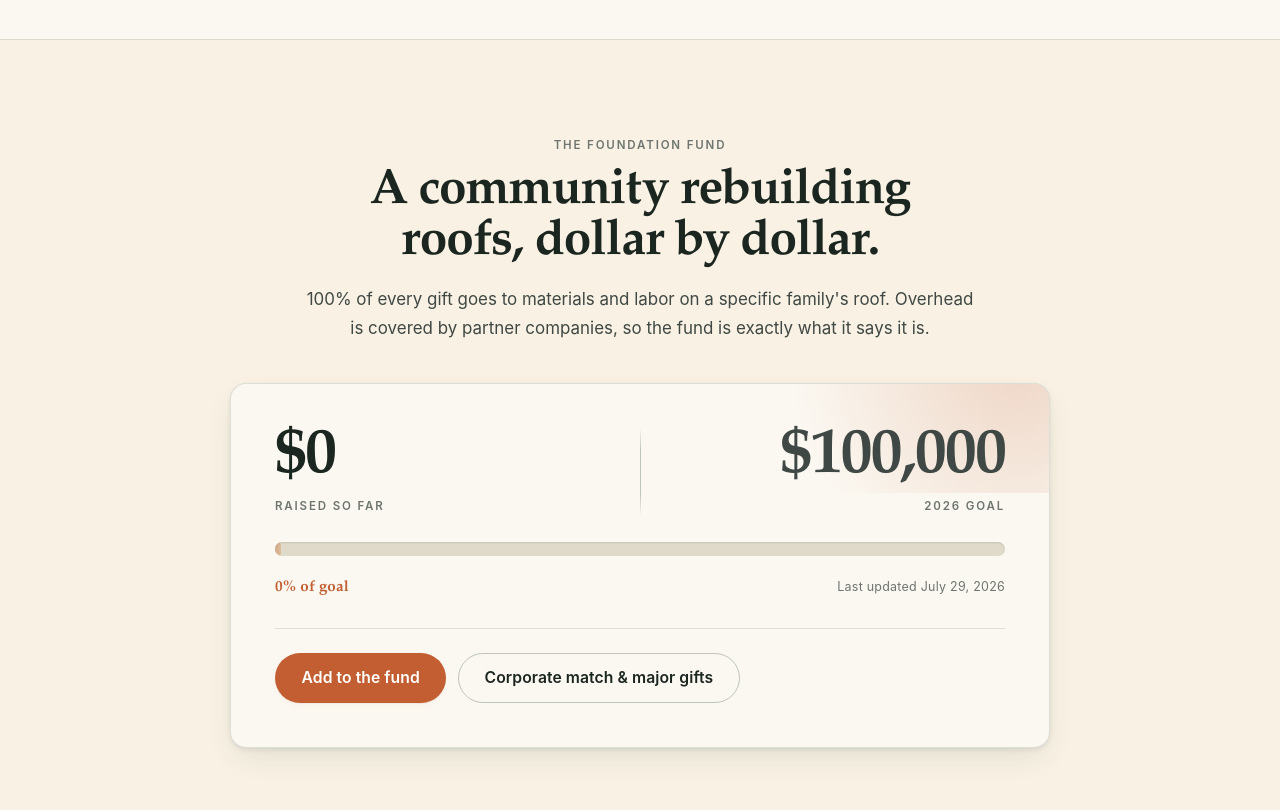
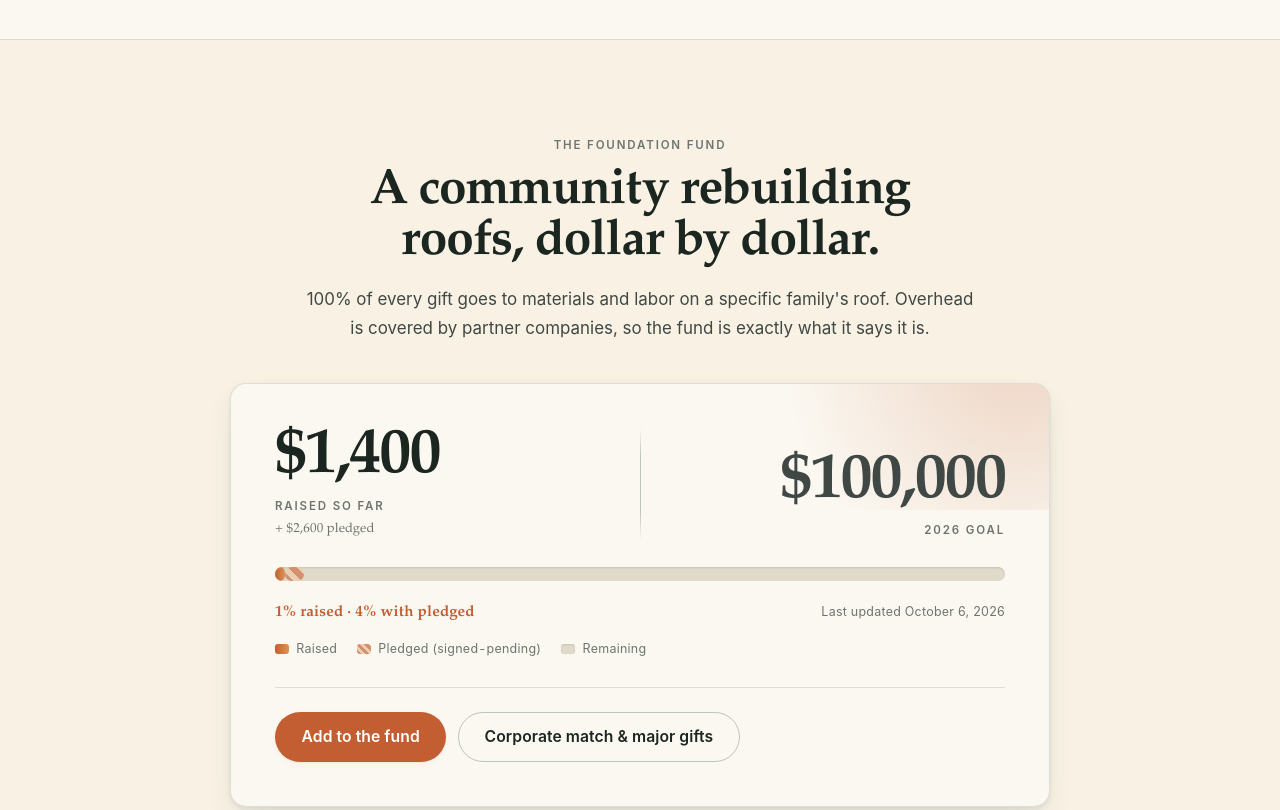
Before and after one commit to jmckisic88/every-shingle-heart, a plain HTML site: page index.html in a window 1280 px wide. Shown: the part 4780-5590 px from the top of the page. Drawn offline with Linux system fonts and the light colour scheme.

Commit message:
feat: fund progress bar supports pledged (signed-pending) dollars
The progress bar used to show a single raised amount against the $100k
2026 goal. It now shows three states:

- Solid orange segment for dollars actually in the fund.
- Diagonal-stripe segment extending from the raised fill, for dollars
  pledged on signed-pending contracts that haven't settled yet.
- Empty track for the remainder to the $100k goal.

Current values ($1,400 raised + $2,600 pledged) are set in the JS
config block at the bottom of the page alongside the existing
FUND_RAISED / FUND_GOAL constants; both are easy to update inline.

The percentage line below the bar now reads "X% raised · Y% with
pledged" when a pledged amount is present, and falls back to the
original "X% of goal" phrasing when it is zero. A short three-swatch
legend (Raised / Pledged / Remaining) sits under the bar so the two
colored segments are self-explanatory. The amount card gained a
subtle "+ $2,600 pledged" sub-line beneath the raised figure.

ARIA: the bar still carries aria-valuenow with the raised number and
now also exposes aria-valuetext summarizing raised + pledged, so
screen readers get the full picture.

Last-updated date now reads October 6, 2026.

```diff
--- a/index.html
+++ b/index.html
@@ -995,13 +995,80 @@
     background: linear-gradient(90deg, var(--warm) 0%, color-mix(in oklab, var(--wheat) 60%, var(--warm)) 100%);
     border-radius: 999px;
     transition: width 1200ms cubic-bezier(.2, .8, .2, 1);
+    z-index: 2;
   }
   .fund-bar-fill.is-empty {
     width: 6px;
     opacity: 0.4;
   }
+  /* Pledged segment: dollars under signed-pending contracts, sitting between
+     raised and the empty remainder. Diagonal-stripe fill signals "coming in,
+     not yet in the fund". */
+  .fund-bar-pledged {
+    position: absolute;
+    top: 0;
+    bottom: 0;
+    width: 0;
+    background-color: color-mix(in oklab, var(--warm) 22%, var(--surface));
+    background-image: repeating-linear-gradient(
+      45deg,
+      color-mix(in oklab, var(--warm) 55%, transparent) 0,
+      color-mix(in oklab, var(--warm) 55%, transparent) 6px,
+      transparent 6px,
+      transparent 12px
+    );
+    border-radius: 999px;
+    transition: width 1200ms cubic-bezier(.2, .8, .2, 1) 200ms, left 1200ms cubic-bezier(.2, .8, .2, 1) 200ms;
+    z-index: 1;
+  }
   @media (prefers-reduced-motion: reduce) {
-    .fund-bar-fill { transition: none; }
+    .fund-bar-fill, .fund-bar-pledged { transition: none; }
+  }
+  .fund-legend {
+    display: flex;
+    flex-wrap: wrap;
+    gap: 0.75rem 1.25rem;
+    margin-top: 0.85rem;
+    font-size: 0.78rem;
+    color: var(--ink-3);
+    letter-spacing: 0.02em;
+  }
+  .fund-legend-item {
+    display: inline-flex;
+    align-items: center;
+    gap: 0.45rem;
+    font-variant-numeric: tabular-nums;
+  }
+  .fund-legend-swatch {
+    width: 14px;
+    height: 10px;
+    border-radius: 3px;
+    flex-shrink: 0;
+  }
+  .fund-legend-swatch--raised {
+    background: linear-gradient(90deg, var(--warm) 0%, color-mix(in oklab, var(--wheat) 60%, var(--warm)) 100%);
+  }
+  .fund-legend-swatch--pledged {
+    background-color: color-mix(in oklab, var(--warm) 22%, var(--surface));
+    background-image: repeating-linear-gradient(
+      45deg,
+      color-mix(in oklab, var(--warm) 55%, transparent) 0,
+      color-mix(in oklab, var(--warm) 55%, transparent) 3px,
+      transparent 3px,
+      transparent 6px
+    );
+  }
+  .fund-legend-swatch--remaining {
+    background: color-mix(in oklab, var(--ink) 8%, var(--surface));
+    box-shadow: inset 0 1px 2px rgba(27, 38, 33, 0.12);
+  }
+  .fund-amount-sub {
+    font-family: "Cochin", "Big Caslon", "Palatino Linotype", Palatino, Georgia, serif;
+    font-size: 0.82rem;
+    color: var(--ink-3);
+    margin-top: 0.2rem;
+    letter-spacing: 0.01em;
+    font-variant-numeric: tabular-nums;
   }
 
   .fund-meta {
@@ -1687,6 +1754,7 @@
             <div class="fund-figure">
               <div class="fund-amount" data-fund-raised aria-live="polite">$0</div>
               <div class="fund-label">raised so far</div>
+              <div class="fund-amount-sub" data-fund-pledged-sub hidden></div>
             </div>
             <div class="fund-divider" aria-hidden="true"></div>
             <div class="fund-figure fund-figure--goal">
@@ -1697,13 +1765,20 @@
 
           <div class="fund-bar-outer">
             <div class="fund-bar" role="progressbar" aria-valuenow="0" aria-valuemin="0" aria-valuemax="100000" aria-label="Foundation fund progress">
+              <div class="fund-bar-pledged" data-fund-pledged></div>
               <div class="fund-bar-fill" data-fund-fill></div>
             </div>
           </div>
 
           <div class="fund-meta">
             <span class="fund-percent" data-fund-percent>0% of goal</span>
-            <span class="fund-updated">Last updated <time datetime="2026-07-29">July 29, 2026</time></span>
+            <span class="fund-updated">Last updated <time datetime="2026-07-29" data-fund-updated>July 29, 2026</time></span>
+          </div>
+
+          <div class="fund-legend" aria-hidden="true">
+            <span class="fund-legend-item"><span class="fund-legend-swatch fund-legend-swatch--raised"></span>Raised</span>
+            <span class="fund-legend-item"><span class="fund-legend-swatch fund-legend-swatch--pledged"></span>Pledged (signed-pending)</span>
+            <span class="fund-legend-item"><span class="fund-legend-swatch fund-legend-swatch--remaining"></span>Remaining</span>
           </div>
 
           <div class="fund-actions">
@@ -1886,45 +1961,89 @@
 
   // Fund progress bar
   //
-  // TO UPDATE THE RAISED AMOUNT: change FUND_RAISED below and redeploy.
-  // FUTURE: replace this static value with a fetch to Donorbox's public
+  // TO UPDATE: change FUND_RAISED / FUND_PLEDGED / LAST_UPDATED below and
+  // redeploy. FUND_RAISED is dollars actually in the fund. FUND_PLEDGED is
+  // dollars committed on signed-pending contracts that haven't settled yet
+  // (shown as a diagonal-stripe segment next to the solid raised fill).
+  //
+  // FUTURE: replace these static values with a fetch to Donorbox's public
   //         campaign totals endpoint (or a small JSON file you keep updated).
   //         Example wiring documented in the repo README.
   (function() {
-    var FUND_RAISED = 0;              // update this
+    var FUND_RAISED = 1400;           // dollars actually in the fund
+    var FUND_PLEDGED = 2600;          // dollars pledged on signed-pending contracts
     var FUND_GOAL = 100000;
-    var LAST_UPDATED = '2026-07-29';  // display date; ISO YYYY-MM-DD
+    var LAST_UPDATED = '2026-10-06';  // display date; ISO YYYY-MM-DD
 
     function money(n) {
       return '$' + Math.round(n).toLocaleString('en-US');
     }
+    function formatUpdated(iso) {
+      try {
+        var d = new Date(iso + 'T12:00:00');
+        return d.toLocaleDateString('en-US', { year: 'numeric', month: 'long', day: 'numeric' });
+      } catch (_) { return iso; }
+    }
 
     var amountEl = document.querySelector('[data-fund-raised]');
+    var pledgedSubEl = document.querySelector('[data-fund-pledged-sub]');
     var fillEl = document.querySelector('[data-fund-fill]');
+    var pledgedBarEl = document.querySelector('[data-fund-pledged]');
     var percentEl = document.querySelector('[data-fund-percent]');
+    var updatedEl = document.querySelector('[data-fund-updated]');
     var bar = document.querySelector('.fund-bar[role="progressbar"]');
     if (!amountEl || !fillEl || !percentEl || !bar) return;
 
+    var raisedPct = FUND_GOAL > 0 ? Math.min(100, (FUND_RAISED / FUND_GOAL) * 100) : 0;
+    var pledgedCombinedPct = FUND_GOAL > 0 ? Math.min(100, ((FUND_RAISED + FUND_PLEDGED) / FUND_GOAL) * 100) : 0;
+    var pledgedWidthPct = Math.max(0, pledgedCombinedPct - raisedPct);
+
     amountEl.textContent = money(FUND_RAISED);
-    var pct = FUND_GOAL > 0 ? Math.min(100, (FUND_RAISED / FUND_GOAL) * 100) : 0;
-    var pctDisplay = pct < 1 && pct > 0 ? '<1%' : Math.round(pct) + '%';
-    percentEl.textContent = pctDisplay + ' of goal';
+    if (pledgedSubEl) {
+      if (FUND_PLEDGED > 0) {
+        pledgedSubEl.textContent = '+ ' + money(FUND_PLEDGED) + ' pledged';
+        pledgedSubEl.hidden = false;
+      } else {
+        pledgedSubEl.hidden = true;
+      }
+    }
+
+    function fmtPct(p) { return p < 1 && p > 0 ? '<1%' : Math.round(p) + '%'; }
+    var percentText;
+    if (FUND_PLEDGED > 0) {
+      percentText = fmtPct(raisedPct) + ' raised · ' + fmtPct(pledgedCombinedPct) + ' with pledged';
+    } else {
+      percentText = fmtPct(raisedPct) + ' of goal';
+    }
+    percentEl.textContent = percentText;
     bar.setAttribute('aria-valuenow', String(FUND_RAISED));
-
-    if (FUND_RAISED === 0) {
+    bar.setAttribute('aria-valuetext', money(FUND_RAISED) + ' raised of ' + money(FUND_GOAL) + ' goal' + (FUND_PLEDGED > 0 ? ', plus ' + money(FUND_PLEDGED) + ' pledged' : ''));
+    if (updatedEl) {
+      updatedEl.setAttribute('datetime', LAST_UPDATED);
+      updatedEl.textContent = formatUpdated(LAST_UPDATED);
+    }
+
+    var setWidths = function() {
+      if (FUND_RAISED > 0) {
+        fillEl.style.width = raisedPct + '%';
+      }
+      if (pledgedWidthPct > 0 && pledgedBarEl) {
+        pledgedBarEl.style.left = raisedPct + '%';
+        pledgedBarEl.style.width = pledgedWidthPct + '%';
+      }
+    };
+
+    if (FUND_RAISED === 0 && FUND_PLEDGED === 0) {
       fillEl.classList.add('is-empty');
     } else {
-      // Animate fill in when the bar scrolls into view (or immediately if
-      // already visible / reduced motion).
-      var setWidth = function() { fillEl.style.width = pct + '%'; };
       var prefersReduced = window.matchMedia && window.matchMedia('(prefers-reduced-motion: reduce)').matches;
       if (prefersReduced || !('IntersectionObserver' in window)) {
-        setWidth();
+        setWidths();
       } else {
         var io = new IntersectionObserver(function(entries) {
           entries.forEach(function(e) {
             if (e.isIntersecting) {
-              setWidth();
+              setWidths();
               io.disconnect();
             }
           });
```
